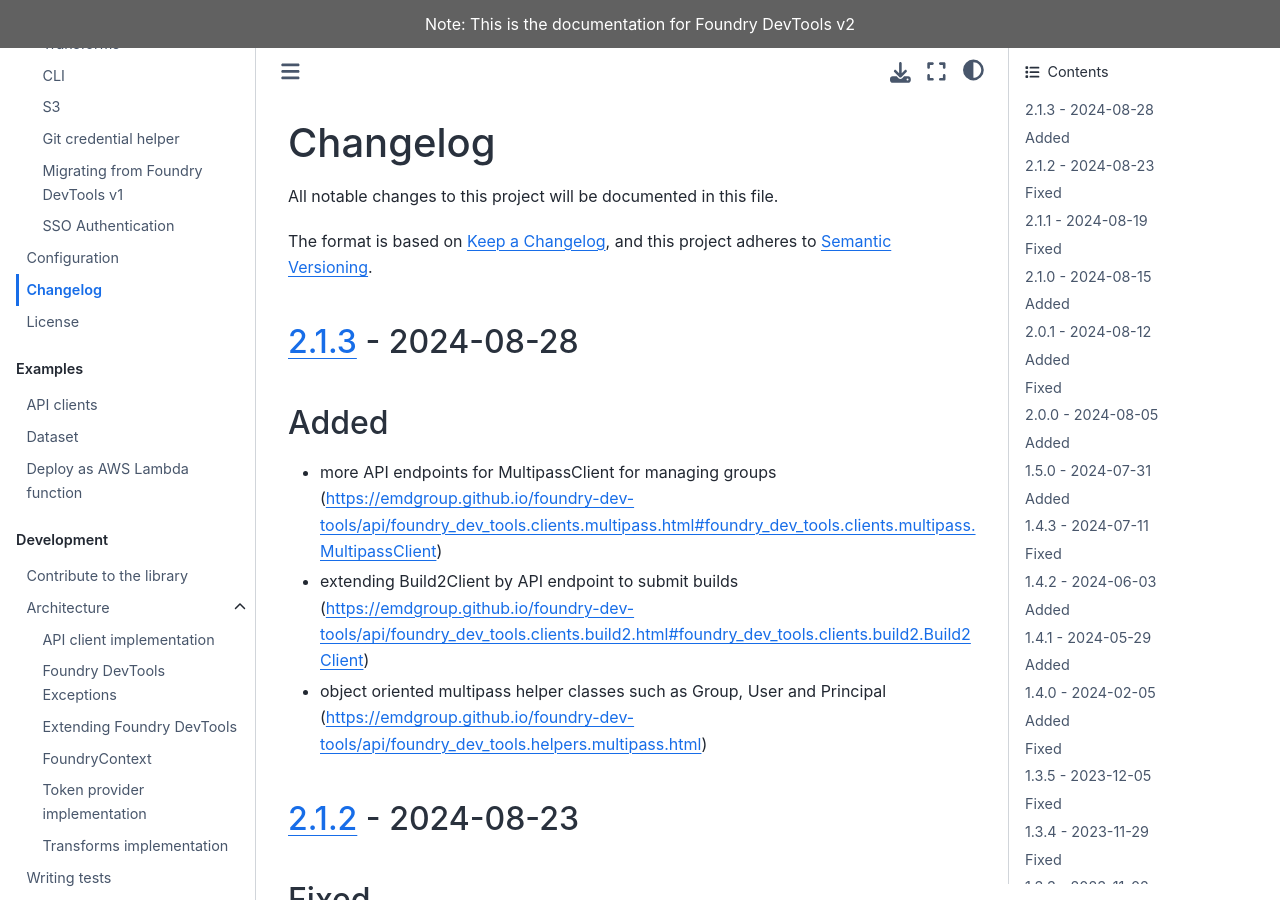
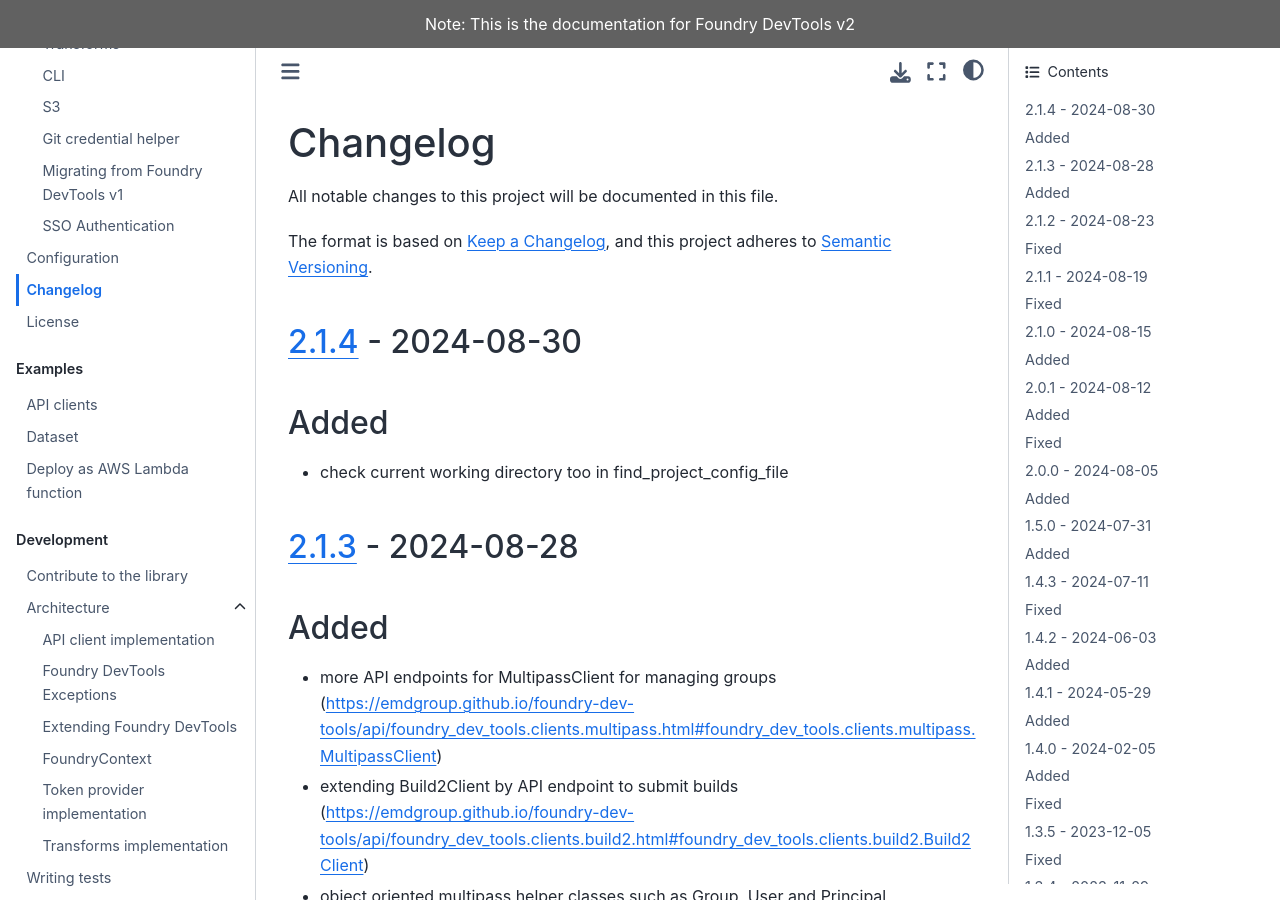
Before and after one commit to emdgroup/foundry-dev-tools, a Sphinx documentation site: the page built from docs/changelog.md, in a window 1280 px wide and 900 px high. Built offline with Sphinx 7.4.7 and the Sphinx Book theme 1.1.4, drawn with Linux system fonts in a browser that asks for light colours; pages that are not in the unit, such as notebooks, are missing from menus; the version number is read from the project's files by our own code.

Commit message:
feat: release v2.1.4

```diff
--- a/docs/changelog.md
+++ b/docs/changelog.md
@@ -4,6 +4,10 @@ All notable changes to this project will be documented in this file.
 
 The format is based on [Keep a Changelog],
 and this project adheres to [Semantic Versioning].
+
+## [2.1.4] - 2024-08-30
+## Added
+  - check current working directory too in find_project_config_file
 
 ## [2.1.3] - 2024-08-28
 
@@ -263,6 +267,7 @@ and this project adheres to [Semantic Versioning].
 [Keep a Changelog]: https://keepachangelog.com/en/1.0.0/
 [Semantic Versioning]: https://semver.org/spec/v2.0.0.html
 
+[2.1.4]: https://github.com/emdgroup/foundry-dev-tools/compare/v2.1.3...v2.1.4
 [2.1.3]: https://github.com/emdgroup/foundry-dev-tools/compare/v2.1.2...v2.1.3
 [2.1.2]: https://github.com/emdgroup/foundry-dev-tools/compare/v2.1.1...v2.1.2
 [2.1.1]: https://github.com/emdgroup/foundry-dev-tools/compare/v2.1.0...v2.1.1
```
